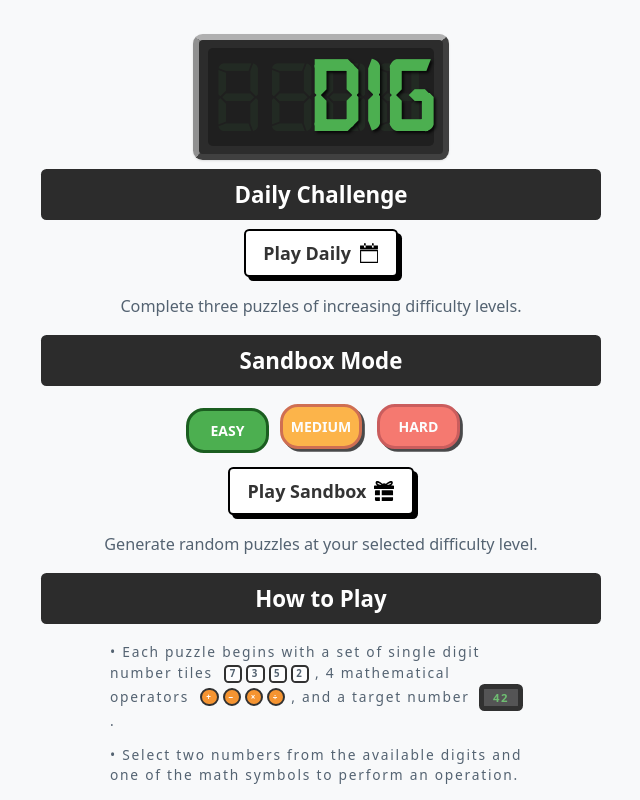
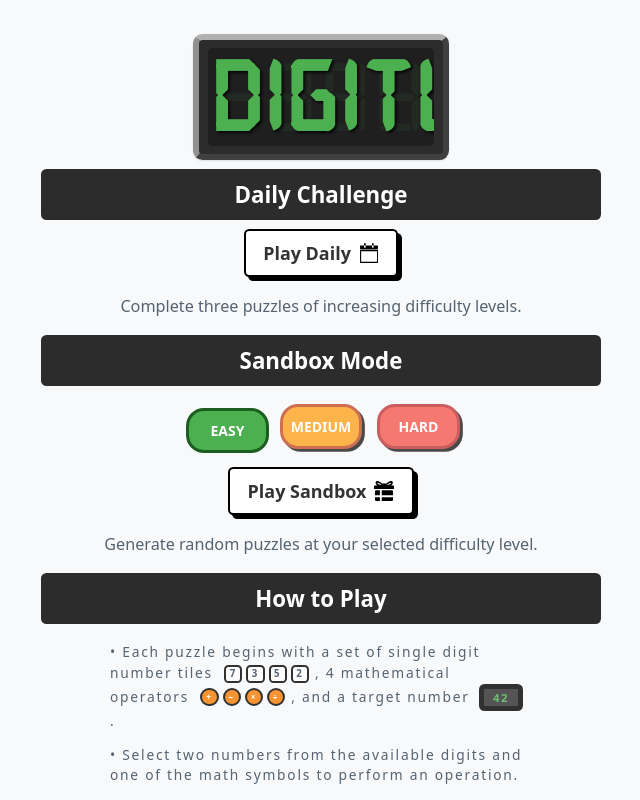
Before and after one commit to MarksGit98/Digitl-Web, a React (Vite) app: page / in a window 1280 px wide. Shown: the whole page, without its empty margins (319-959 px from the left). Built offline with nearby package versions, Linux system fonts and the light colour scheme.

Commit message:
fixed chyron visual bug

```diff
--- a/src/components/CalculatorDisplay.tsx
+++ b/src/components/CalculatorDisplay.tsx
@@ -16,6 +16,24 @@ export const CalculatorDisplay: React.FC<CalculatorDisplayProps> = ({
   successMessage,
 }) => {
   const innerBorderOffset = BUTTON_BORDER.WIDTH * 2.5 + 2;
+
+  // Calculate animation bounds to keep text within inner border while scrolling left to right
+  const containerWidth = CALCULATOR_DISPLAY.WIDTH * 0.5625; // Display width
+  // Inner width is container width minus border offsets (no padding since wrapper is absolute positioned within borders)
+  const innerWidth = containerWidth - (innerBorderOffset * 2);
+  const chyronFontSize = FONT_SIZES.TARGET_NUMBER * 0.5625;
+  const chyronLetterSpacing = LETTER_SPACING.WIDE * 0.75;
+  // Estimate text width: "DIGITL" = 6 characters, 5 spaces between them
+  const estimatedTextWidth = (chyronFontSize * 6) + (chyronLetterSpacing * 5);
+
+  // For left-to-right scroll, calculate start and end positions:
+  // Start: text's left edge should align with inner border's left edge (or slightly before)
+  // Since text is centered in its container by default, we need to offset it
+  // The text container is centered, so at 0% translateX, the center of text is at center of inner area
+  // To align left edge with left border: translateX = -(innerWidth/2) + (estimatedTextWidth/2)
+  // To align right edge with right border: translateX = (innerWidth/2) - (estimatedTextWidth/2)
+  const startOffset = -(innerWidth / 2) + (estimatedTextWidth / 2); // Left edge at left border
+  const endOffset = (innerWidth / 2) - (estimatedTextWidth / 2); // Right edge at right border
 
   const containerStyle: React.CSSProperties = {
     display: 'flex',
@@ -68,20 +86,14 @@ export const CalculatorDisplay: React.FC<CalculatorDisplayProps> = ({
     justifyContent: 'center',
     overflow: 'hidden' as const,
     zIndex: 1,
-    // Increased padding to prevent text from being cut off during animation
-    // The text animates from -100% to 100%, so it needs space equal to its width on each side
-    // Font size is FONT_SIZES.TARGET_NUMBER * 0.5625, so we use that as base for padding
-    // Add generous padding (approximately 2x font size) to ensure text never clips
-    paddingLeft: `${FONT_SIZES.TARGET_NUMBER * 0.5625 * 2}px`,
-    paddingRight: `${FONT_SIZES.TARGET_NUMBER * 0.5625 * 2}px`,
     borderRadius: `${Math.max(0, CALCULATOR_DISPLAY.BORDER_RADIUS - (BUTTON_BORDER.WIDTH * 2.5) - 2)}px`,
   };
 
   const chyronTextStyle: React.CSSProperties = {
-    fontSize: FONT_SIZES.TARGET_NUMBER * 0.5625,
+    fontSize: chyronFontSize,
     color: COLORS.TEXT_SUCCESS,
     fontFamily: 'Digital-7-Mono, monospace',
-    letterSpacing: `${LETTER_SPACING.WIDE * 0.75}px`,
+    letterSpacing: `${chyronLetterSpacing}px`,
     textAlign: 'center' as const,
     textShadow: '2px 2px 3px rgba(0, 0, 0, 0.8)',
     zIndex: 1,
@@ -90,8 +102,11 @@ export const CalculatorDisplay: React.FC<CalculatorDisplayProps> = ({
     display: 'inline-block' as const,
     pointerEvents: 'none' as const,
     whiteSpace: 'nowrap' as const,
-    animation: 'chyron 10s linear infinite',
+    animation: `chyronLeftToRight 10s linear infinite`,
     fontWeight: 900 as const,
+    // CSS custom properties for animation start and end positions
+    ['--start-offset' as any]: `${startOffset}px`,
+    ['--end-offset' as any]: `${endOffset}px`,
   };
 
   // Target number mode (game screen)
--- a/src/index.css
+++ b/src/index.css
@@ -41,6 +41,16 @@ body {
   }
   100% {
     transform: translateX(100%);
+  }
+}
+
+/* Chyron animation left-to-right constrained to inner border (for DIGITL display) */
+@keyframes chyronLeftToRight {
+  0% {
+    transform: translateX(var(--end-offset, 50px));
+  }
+  100% {
+    transform: translateX(var(--start-offset, -50px));
   }
 }
 
```
